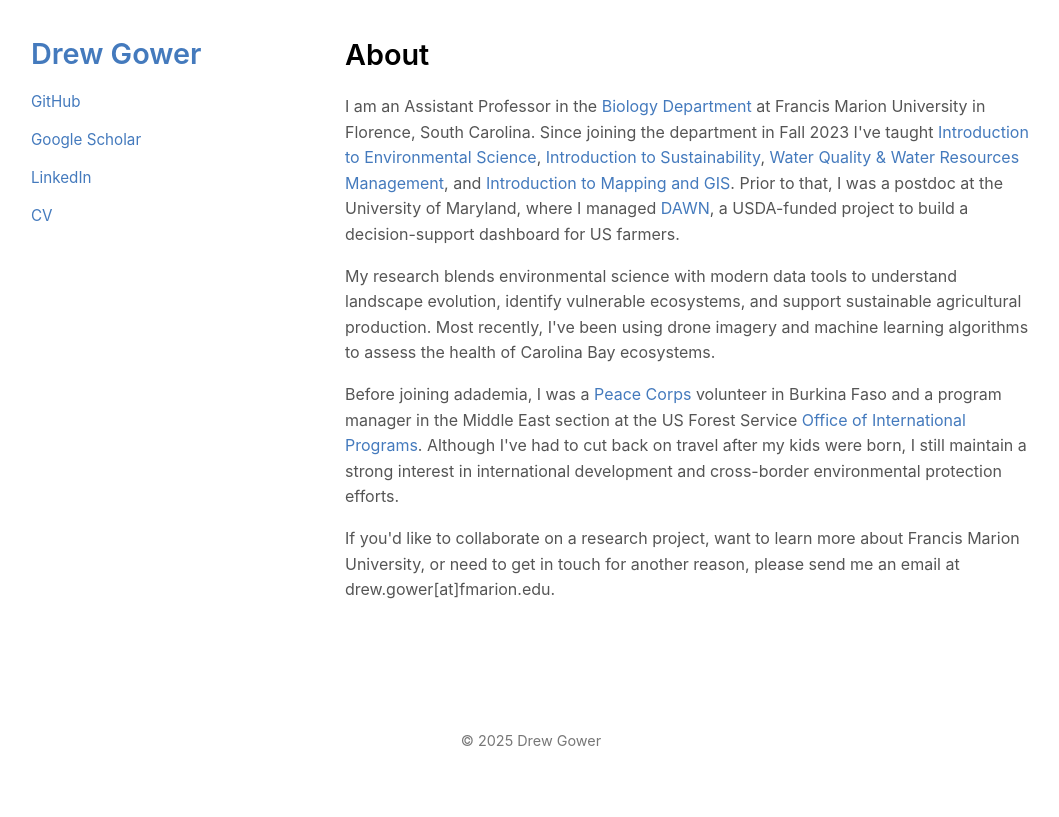
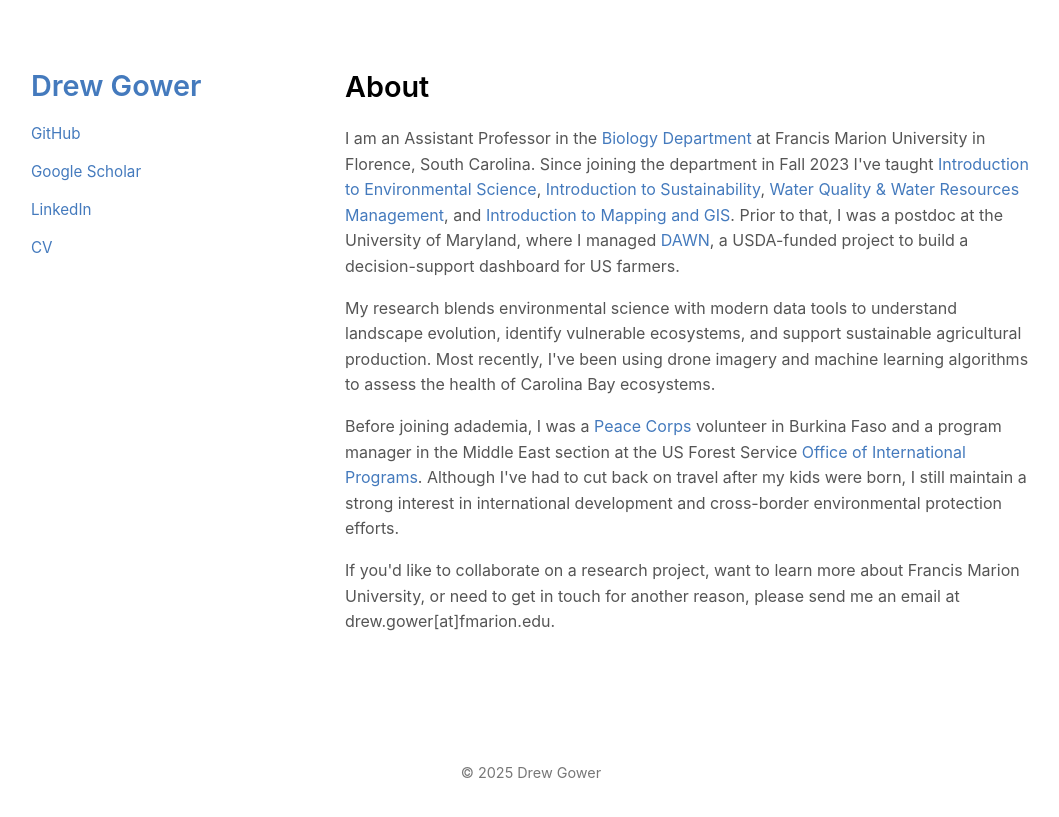
Before and after one commit to dbg6y/dbg6y.github.io, a Jekyll site: the page built from index.html, in a window 1280 px wide. Shown: the top 817 px of the page, without its empty margins (109-1168 px from the left). Built offline with Jekyll 4.4.1, drawn with Linux system fonts in a browser that asks for light colours.

Commit message:
margins...

```diff
--- a/assets/css/style.css
+++ b/assets/css/style.css
@@ -44,7 +44,7 @@ a:hover {
   display: flex;
   flex-direction: row;
   max-width: 1000px;
-  margin: 2rem auto;
+  margin: 4rem auto;
   gap: 4rem;
   padding: 0 2rem;
 }
@@ -79,6 +79,10 @@ a:hover {
     margin-top: 0;
   }
 
+  .right-column h1:first-child, .right-column h2:first-child {
+    margin-top: 1rem;
+  }
+
   body {
     padding: 1rem;
   }
```
